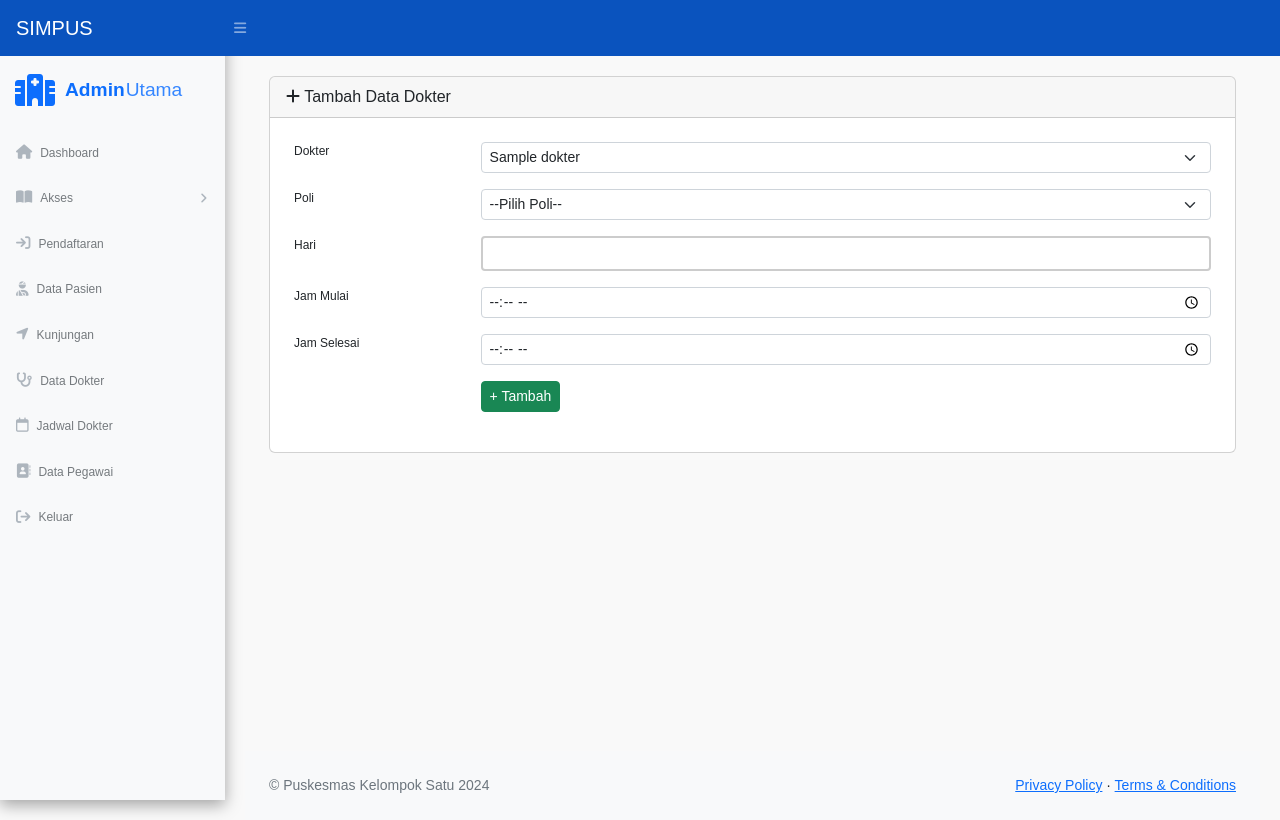
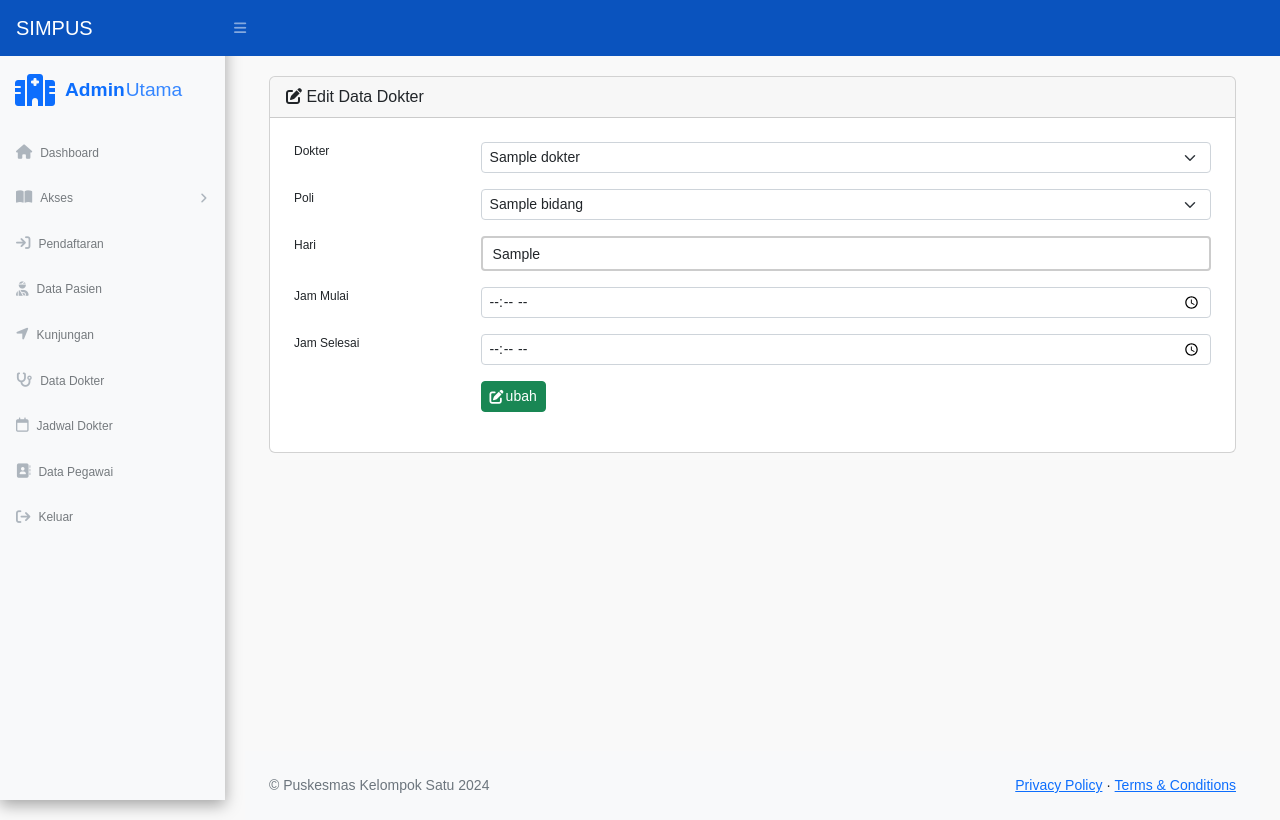
Before and after one commit to rskymaulna/simpus_real, a PHP site: page /edit-jadwal.php?id=1 in a window 1280 px wide. Run offline with PHP 8.4, Linux system fonts and the light colour scheme; tables that the repository leaves empty or names only in its code hold one stand-in row (values such as "Sample post"); some libraries are stand-ins or nearby versions.

Commit message:
membuat function crud untuk jadwal dokter

```diff
--- a/admin umum/edit-jadwal.php
+++ b/admin umum/edit-jadwal.php
@@ -2,20 +2,22 @@
 include "../modulphp/function.php";
 include "layout/top.php";
 include "layout/side.php";
+
+$id = $_GET['id'];
+
 if(isset($_POST['submit'])){
-    if(tambahJadwalDokter($_POST) > 0){
-        echo "<script>alert('Data berhasil ditambahkan !'); window.location.href='jadwal-dokter.php';</script>";
+    if(editJadwalDokter($id, $_POST) > 0){
+        echo "<script>alert('Data berhasil diubah !'); window.location.href='jadwal-dokter.php';</script>";
     }
     else{
-        echo "<script>alert('Data gagal ditambahkan !');</script>";
+        echo "<script>alert('Data gagal diubah !');</script>";
     }
 }
 
 if(mysqli_error($conn)){
-    var_dump(mysqli_error($conn));
+    $apa = var_dump(mysqli_error($conn));
 }
 
-$id = $_GET['id'];
 $jadwal = tampil("SELECT dokter.nama_dokter, bidang.nama_bidang, jadwal_dokter.id_dokter, jadwal_dokter.id_bidang, jadwal_dokter.id_jadwal, jadwal_dokter.hari, jadwal_dokter.jam_mulai, jadwal_dokter.jam_selesai
                     FROM jadwal_dokter
                     INNER JOIN dokter ON jadwal_dokter.id_dokter = dokter.id_dokter
@@ -30,16 +32,16 @@ $bidangs = tampil("SELECT * FROM bidang");
                     <div class="container-fluid px-4">
                         <div class="card mb-4">
                             <div class="card-header">
-                                <i class="fas fa-plus"></i>
-                                Tambah Data Dokter
+                                <i class="fas fa-edit"></i>
+                                Edit Data Dokter
                             </div>
                             <div class="card-body">
-                                <form action="" method="post" enctype="multipart/form-data">
+                                <form action="" method="post">
                                     <table style="font-size: 15px;" class="table table-custom table-borderless">
                                         <tr>
                                             <td class="daftar1">Dokter</td>
                                             <td class="daftar">
-                                                <select name="nama_dokter" id="" class="w-100 h-auto d-inline-block form-select form-select-sm">
+                                                <select name="id_dokter" id="" class="w-100 h-auto d-inline-block form-select form-select-sm">
                                                     <option value="">--Pilih Dokter--</option>
                                                     <?php foreach($dokters as $dokter) : ?>
                                                         <?php if($dokter['id_dokter'] === $jadwal['id_dokter']) : ?>
@@ -54,30 +56,34 @@ $bidangs = tampil("SELECT * FROM bidang");
                                         <tr>
                                             <td class="daftar1">Poli</td>
                                             <td class="daftar">
-                                                <select name="nama_bidang" id="" class="w-100 h-auto d-inline-block form-select form-select-sm">
+                                                <select name="id_bidang" id="" class="w-100 h-auto d-inline-block form-select form-select-sm">
                                                     <option value="">--Pilih Poli--</option>
                                                     <?php foreach($bidangs as $bidang) : ?>
-                                                        <option value="<?= $bidang['id_bidang'] ?>"><?= $bidang['nama_bidang'] ?></option>
+                                                        <?php if($bidang['id_bidang'] === $jadwal['id_bidang']) : ?>
+                                                            <option value="<?= $bidang['id_bidang'] ?>" selected><?= $bidang['nama_bidang'] ?></option>
+                                                        <?php else : ?>
+                                                            <option value="<?= $bidang['id_bidang'] ?>"><?= $bidang['nama_bidang'] ?></option>
+                                                        <?php endif; ?>
                                                     <?php endforeach; ?>
                                                 </select>
                                             </td>
                                         </tr>
                                         <tr>
                                             <td class="daftar1"><label for="hari">Hari</label></td>
-                                            <td class="daftar"><input type="text" name="hari" id="hari" class="w-100 form-control form-control-sm"></td>
+                                            <td class="daftar"><input type="text"  value="<?= $jadwal['hari'] ?>" name="hari" id="hari" class="w-100 form-control form-control-sm"></td>
                                         </tr>
                                         <tr>
                                             <td class="daftar1"><label for="jam1">Jam Mulai</label></td>
-                                            <td class="daftar"><input type="time" name="jam_mulai" id="jam1" class="w-100 form-control form-control-sm"></td>
+                                            <td class="daftar"><input type="time" value="<?= $jadwal['jam_mulai'] ?>" name="jam_mulai" id="jam1" class="w-100 form-control form-control-sm"></td>
                                         </tr>
                                         <tr>
                                             <td class="daftar1"><label for="jam2">Jam Selesai</label></td>
-                                            <td class="daftar"><input type="time" name="jam_selesai" id="jam2" class="w-100 form-control form-control-sm"></td>
+                                            <td class="daftar"><input type="time" value="<?= $jadwal['jam_selesai'] ?>" name="jam_selesai" id="jam2" class="w-100 form-control form-control-sm"></td>
                                         </tr>
                                         <tr>
                                             <td></td>
                                             <td class="daftar">
-                                                <button type="submit" name="submit" class="btn btn-custom btn-success btn-sm">+ Tambah</button>
+                                                <button type="submit" name="submit" class="btn btn-custom btn-success btn-sm"><i class="fas fa-edit"></i> ubah</button>
                                             </td>
                                         </tr>
                                     </table>
--- a/modulphp/function.php
+++ b/modulphp/function.php
@@ -265,4 +265,26 @@ function tambahJadwalDokter($data){
 
     return mysqli_affected_rows($conn);
 }
+
+function editJadwalDokter($id, $data){
+    global $conn;
+    $nama        = $data['id_dokter'];
+    $bidang      = $data['id_bidang'];
+    $hari        = $data['hari'];
+    $jam_mulai   = $data['jam_mulai'];
+    $jam_selesai = $data['jam_selesai'];
+
+    mysqli_query($conn, "UPDATE jadwal_dokter SET id_dokter = '$nama', id_bidang = '$bidang', hari = '$hari', jam_mulai = '$jam_mulai', jam_selesai = '$jam_selesai' WHERE id_jadwal = $id");
+
+    return mysqli_affected_rows($conn);
+}
+
+
+function hapusJadwal($id){
+    global $conn;
+
+    mysqli_query($conn, "DELETE FROM jadwal_dokter WHERE id_jadwal = $id");
+
+    return mysqli_affected_rows($conn);
+}
 ?>
```
Also changed, not shown: admin umum/hapus-jadwal.php (added, +11 -0 lines), html/kasir/antrian.html (renamed from kasir/antrian.html), html/kasir/data-pasien.html (added), html/kasir/data-pegawai.html (renamed from kasir/data-pegawai.html).
